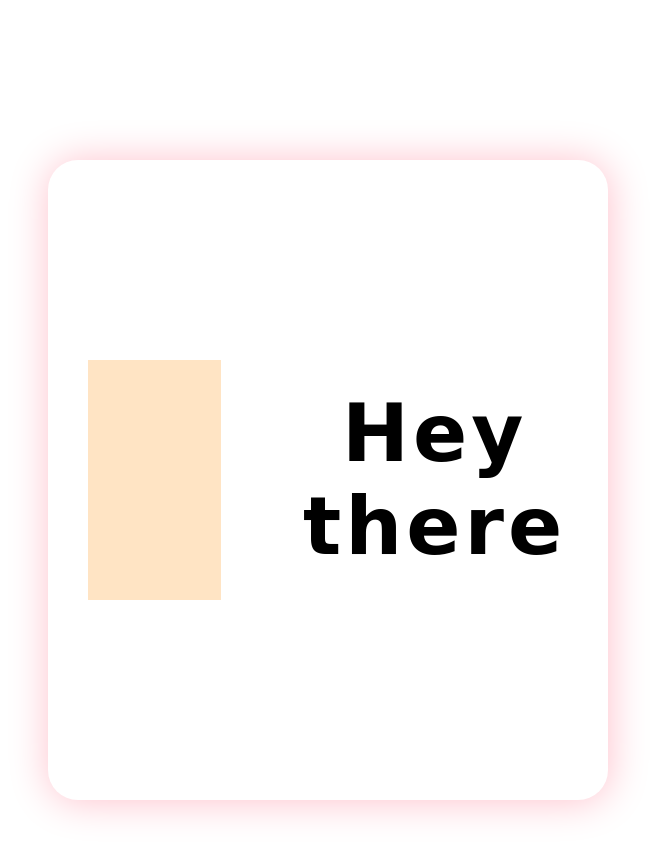
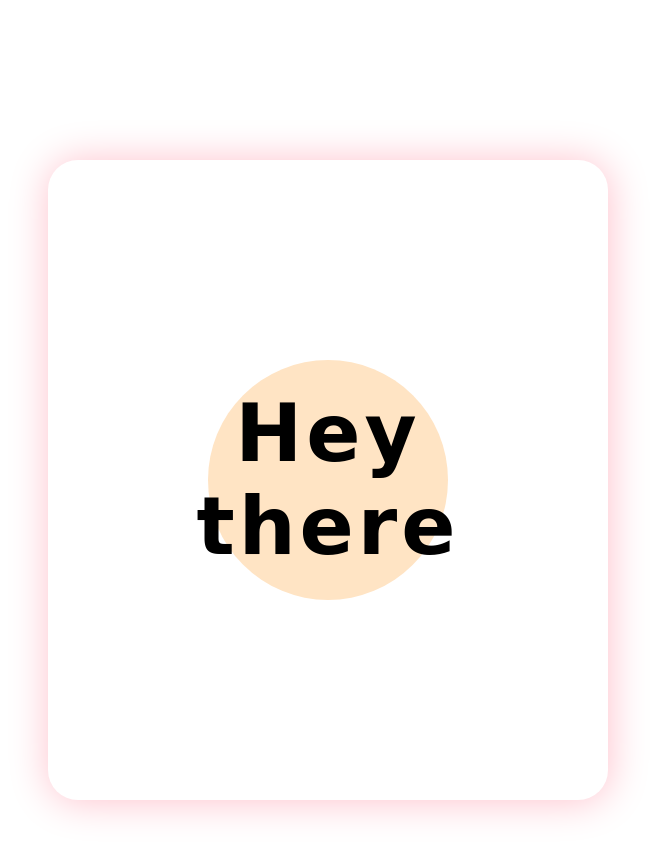
Before and after one commit to BringMeChaos/Cards, a plain HTML site: page index.html in a window 1280 px wide. Shown: the whole page, without its empty margins (312-969 px from the left). Drawn offline with Linux system fonts and the light colour scheme; a web font is replaced by a local one.

Commit message:
trying ti push from vscode

```diff
--- a/style.css
+++ b/style.css
@@ -20,10 +20,17 @@ body {
     align-items: center;
 }
 
+.word {
+    z-index: 2;
+}
+
 .shape {
     width: 15rem;
     height: 15rem;
-    background-color: bisque
+    background-color: bisque;
+    position: absolute;
+    border-radius: 50%;
+    z-index: 1;
 }
 
 .card {
```
